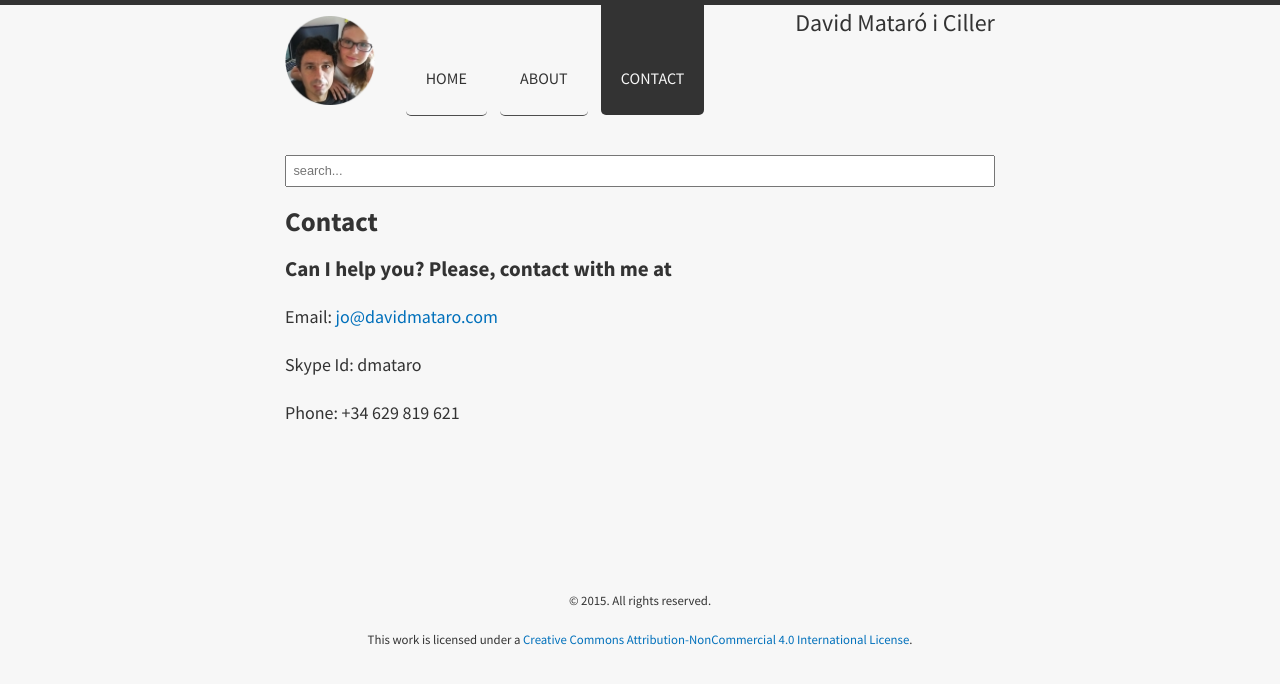
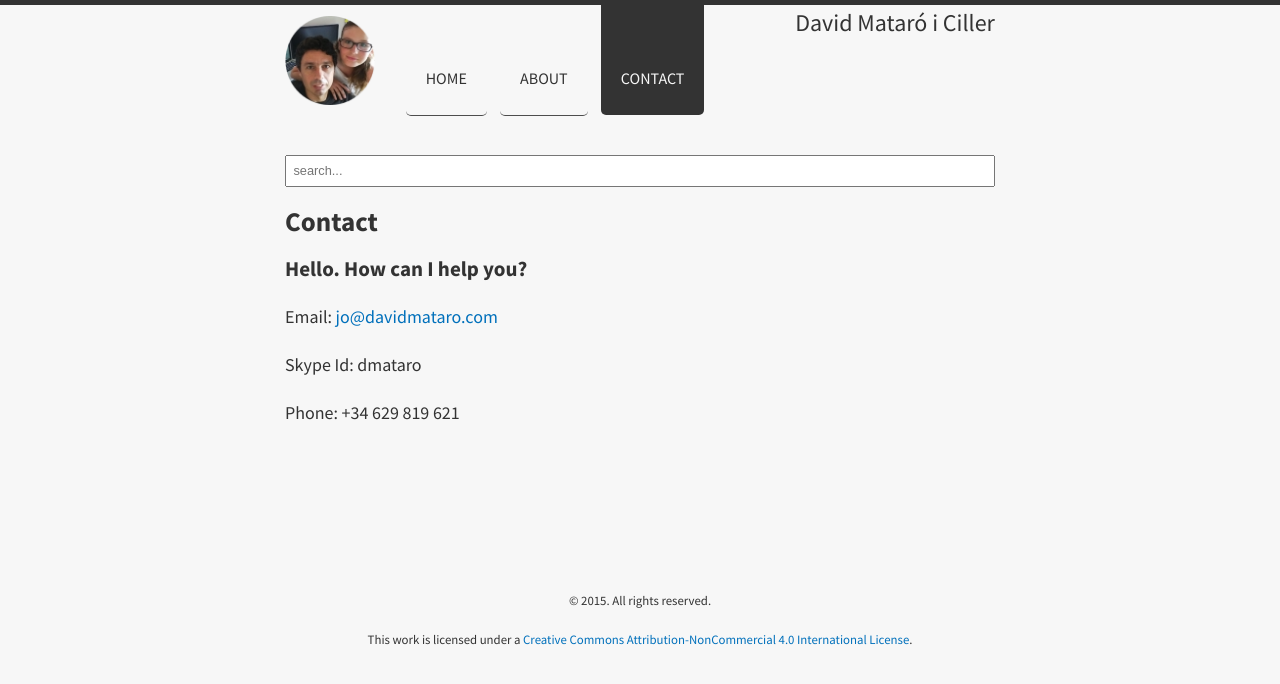
Before and after one commit to davidmataro/davidmataro, a Jekyll site: the page built from contact/index.md, in a window 1280 px wide. Shown: the top 684 px of the page. Built offline with Jekyll 4.4.1, drawn with Linux system fonts in a browser that asks for light colours; nearby versions of some CDN libraries; Markdown is read by kramdown in place of the engine named in the settings.

Commit message:
add contact page

```diff
--- a/contact/index.md
+++ b/contact/index.md
@@ -4,7 +4,7 @@ title: Contact
 ---
 
 
-### Can I help you? Please, contact with me at
+### Hello. How can I help you?
 
 
 <p>Email: <a href="jo@davidmataro.com">jo@davidmataro.com</a></p>
```
